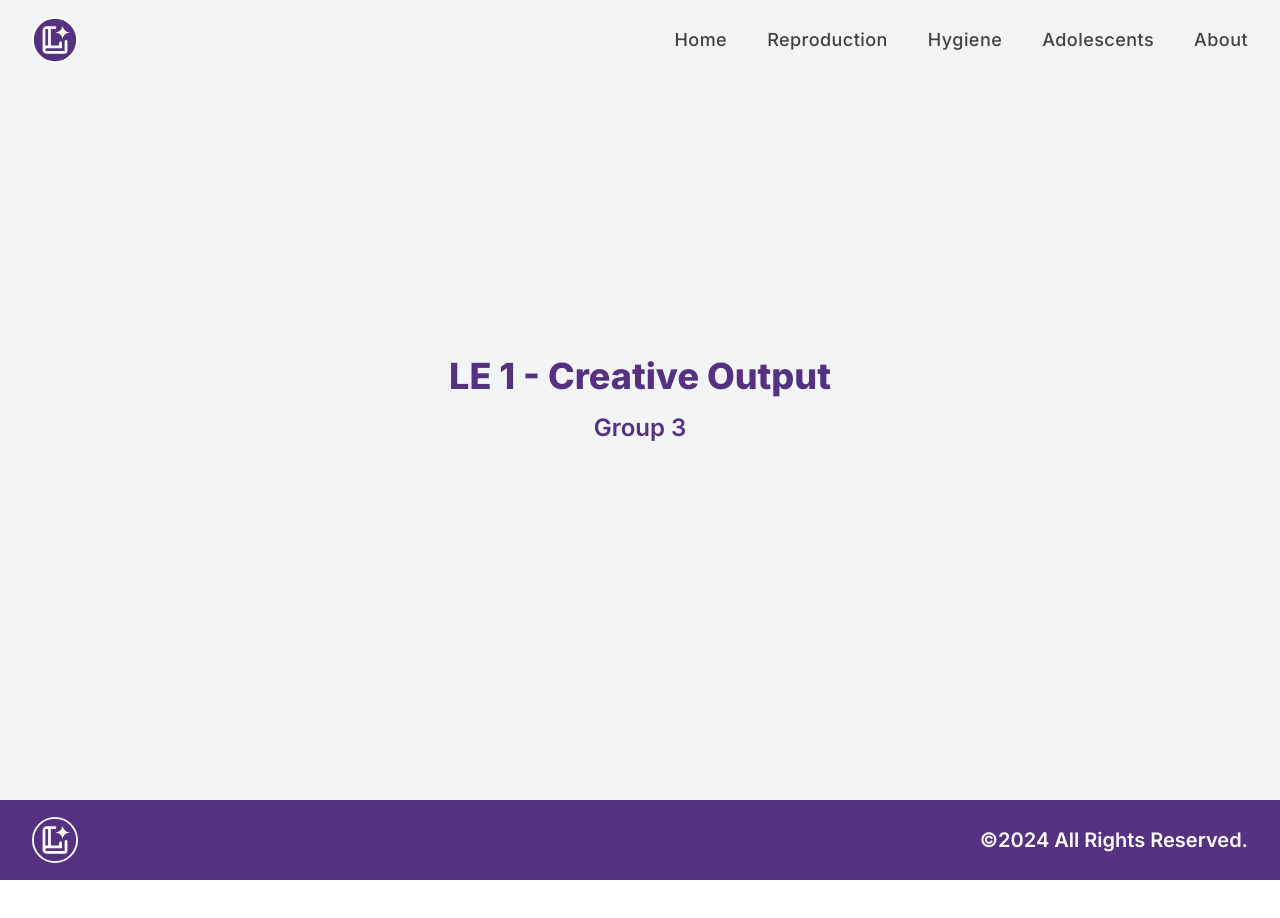
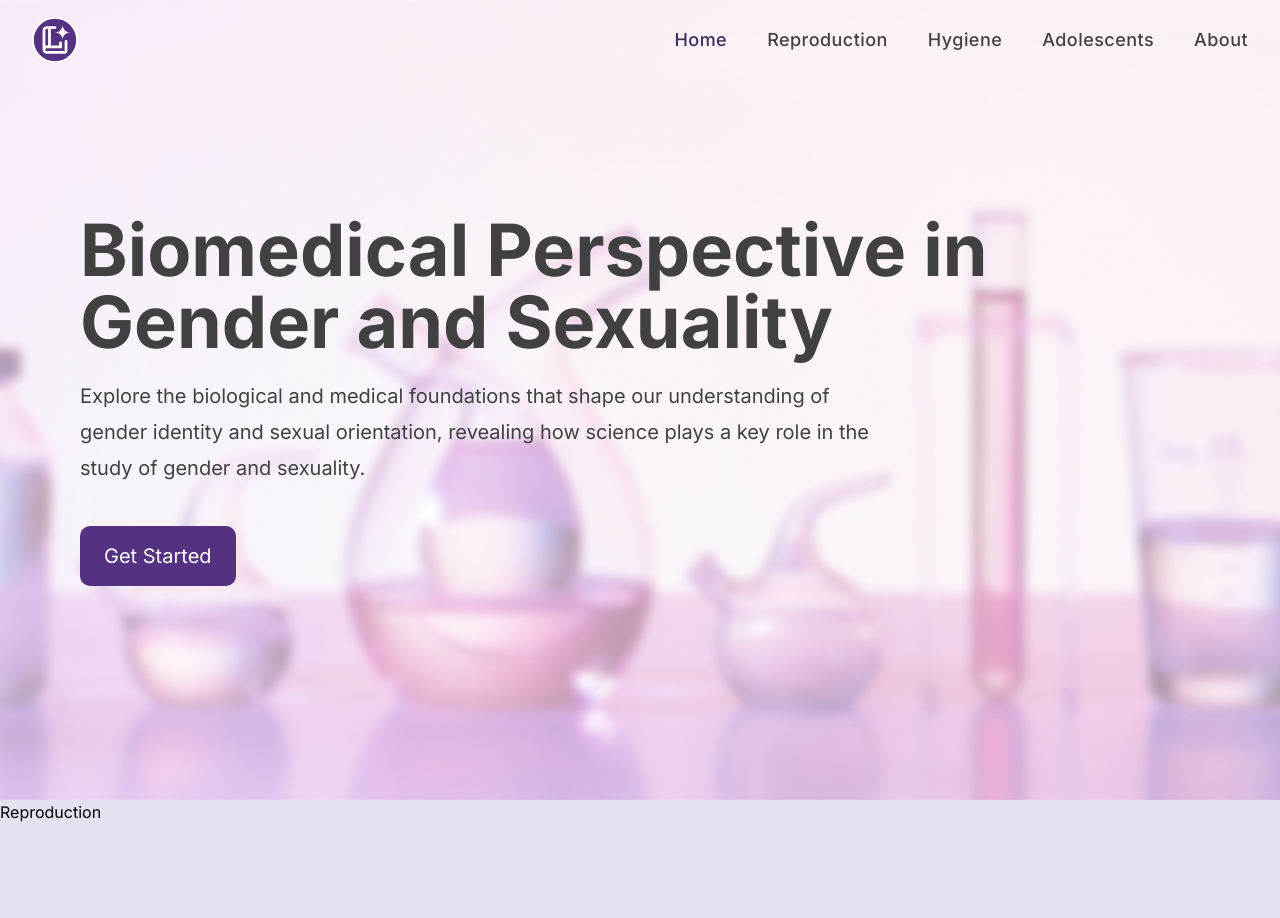
Before and after one commit to rqms40/ege311-le1, a React (Vite) app: page / in a window 1280 px wide. Shown: the top 918 px of the page. Before the commit the page ends 880 px from the top, so only its background shows below. Built offline with nearby package versions, Linux system fonts and the light colour scheme.

Commit message:
feat: implement Hero section and add placeholders for other sections

```diff
--- a/src/App.jsx
+++ b/src/App.jsx
@@ -1,23 +1,26 @@
-import React, { useState, useEffect } from "react";
 import Navbar from "./components/navbar/Navbar";
 import Footer from "./components/footer/Footer";
+import Hero from "./components/hero/Hero";
 
 const App = () => {
   return (
-    <>
+    <main className="overflow-hidden">
       <Navbar />
-
-      <div className="flex flex-col items-center justify-center min-h-screen bg-gray-100 text-center">
-        <h1 className="text-4xl font-extrabold text-primary hover:text-primary-hover mb-4">
-          LE 1 - Creative Output
-        </h1>
-        <h2 className="text-2xl font-semibold text-primary hover:text-primary-hover">
-          Group 3
-        </h2>
-      </div>
-
+      <Hero />
+      <section id="reproduction" className="h-screen bg-secondary">
+        <h1>Reproduction</h1>
+      </section>
+      <section id="hygiene" className="h-screen">
+        <h1>Hygiene</h1>
+      </section>
+      <section id="adolescents" className="h-screen bg-secondary">
+        <h1>Adolescents</h1>
+      </section>
+      <section id="about" className="h-screen">
+        <h1>About</h1>
+      </section>
       <Footer />
-    </>
+    </main>
   );
 };
 
--- /dev/null
+++ b/src/components/hero/Hero.jsx
@@ -0,0 +1,26 @@
+import { heroBackground } from "../../assets";
+import HeroBackground from "./HeroBackground";
+import Button from "../Button";
+
+const Hero = () => {
+  return (
+    <section className="relative" id="hero">
+      <HeroBackground backgroundImage={heroBackground} />
+      <div className="relative z-10 min-h-screen flex items-center max-w-screen-2xl mx-auto py-16">
+        <div className="px-11 md:px-20">
+          <h1 className="text-4xl md:text-5xl lg:text-7xl leading-tight md:leading-tight text-accent font-bold max-w-[59.375rem]">
+            Biomedical Perspective in Gender and Sexuality
+          </h1>
+          <p className="text-accent text-lg md:text-xl leading-9 md:leading-9 my-5 max-w-[51.25rem]">
+            Explore the biological and medical foundations that shape our
+            understanding of gender identity and sexual orientation, revealing
+            how science plays a key role in the study of gender and sexuality.
+          </p>
+          <Button href="#reproduction">Get Started</Button>
+        </div>
+      </div>
+    </section>
+  );
+};
+
+export default Hero;
--- /dev/null
+++ b/src/components/hero/HeroBackground.jsx
@@ -0,0 +1,10 @@
+const HeroBackground = ({ backgroundImage }) => {
+  return (
+    <div
+      className="absolute inset-0 bg-cover bg-center"
+      style={{ backgroundImage: `url(${backgroundImage})` }}
+    ></div>
+  );
+};
+
+export default HeroBackground;
```
